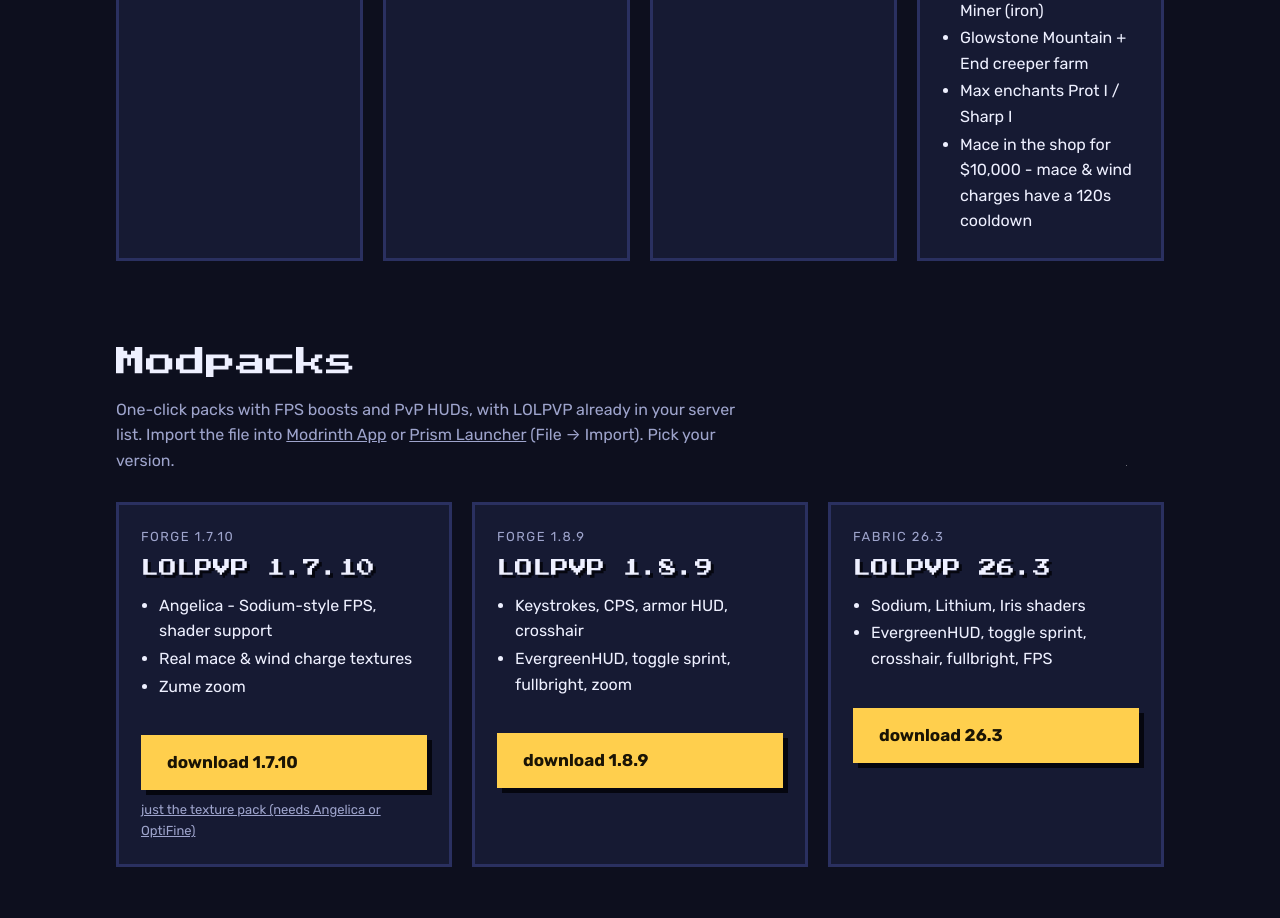
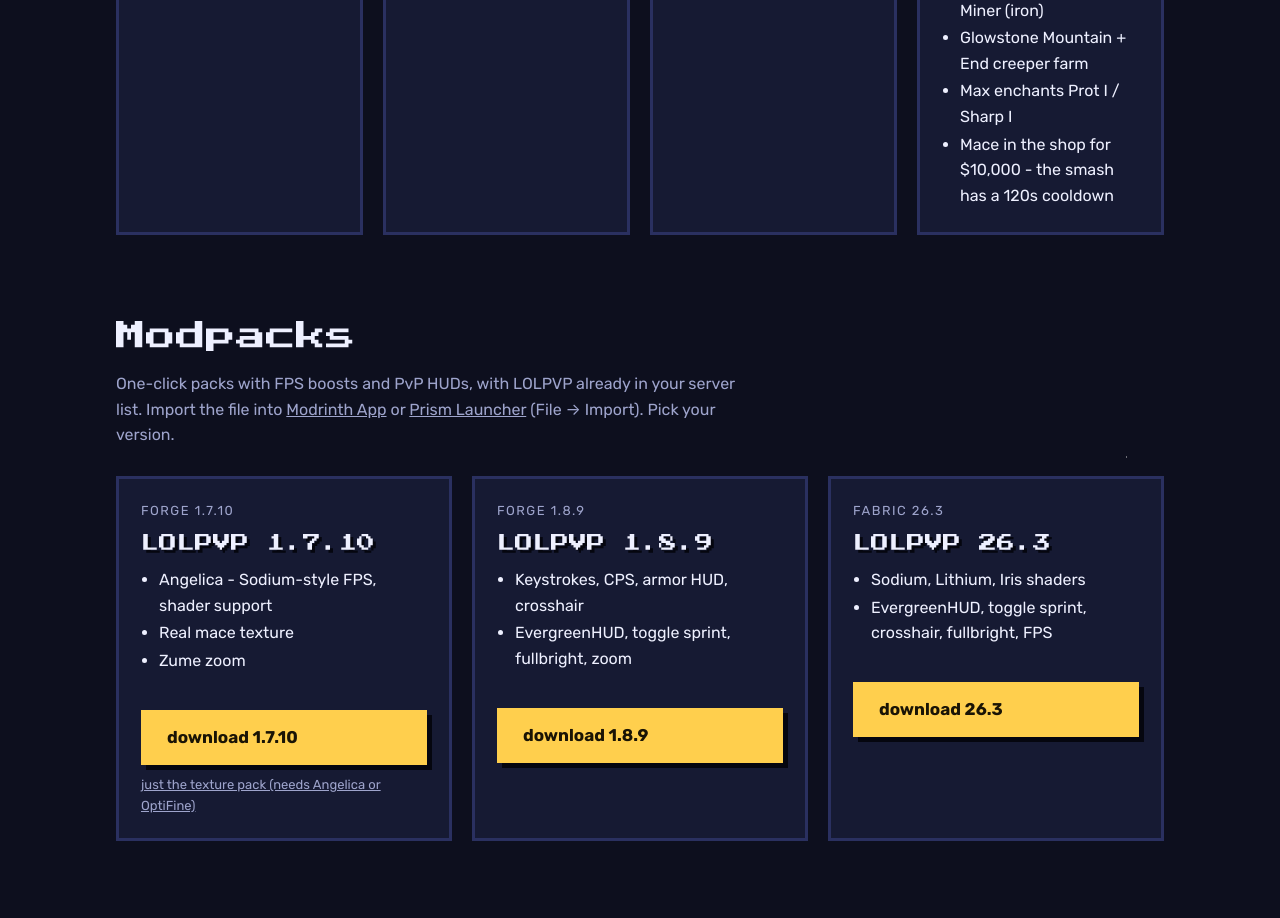
Before and after one commit to pleas33/LOLPVPSITE, a plain HTML site: page index.html in a window 1280 px wide. Shown: the part 1360-2278 px from the top of the page. Drawn offline with Linux system fonts and the light colour scheme; no server answers.

Commit message:
Site: remove wind charge mentions
Co-Authored-By: Claude Opus 5.5 <noreply@anthropic.com>

```diff
--- a/index.html
+++ b/index.html
@@ -230,7 +230,7 @@ footer .wrap { display: grid; gap: 8px; }
             <li>Classes: Archer (leather), Bard (gold), Rogue (chainmail), Miner (iron)</li>
             <li>Glowstone Mountain + End creeper farm</li>
             <li>Max enchants Prot I / Sharp I</li>
-            <li>Mace in the shop for $10,000 - mace &amp; wind charges have a 120s cooldown</li>
+            <li>Mace in the shop for $10,000 - the smash has a 120s cooldown</li>
           </ul>
         </article>
       </div>
@@ -247,7 +247,7 @@ footer .wrap { display: grid; gap: 8px; }
           <div class="name">LOLPVP 1.7.10</div>
           <ul>
             <li>Angelica - Sodium-style FPS, shader support</li>
-            <li>Real mace &amp; wind charge textures</li>
+            <li>Real mace texture</li>
             <li>Zume zoom</li>
           </ul>
           <a class="btn" href="packs/LOLPVP-1.7.10.mrpack" download>download 1.7.10</a>
```
